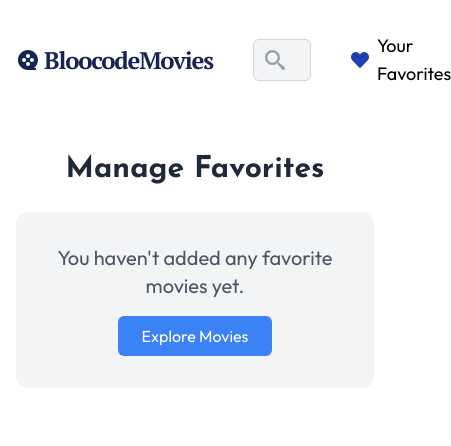
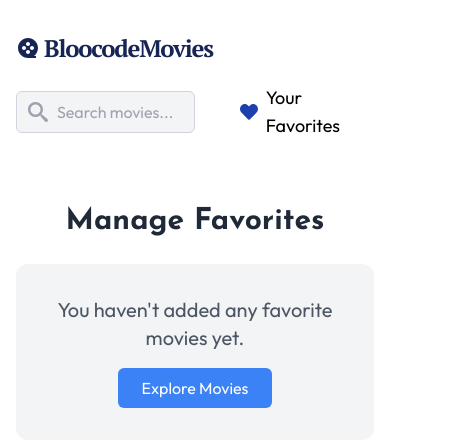
Before and after one commit to GoldieCodes/movie-hub, a Next.js app: page /favorites in a window 390 px wide. Shown: the top 446 px of the page, 451 px wide, since content can reach past the window. Built offline with nearby package versions, Linux system fonts and the light colour scheme.

Commit message:
adjusted menu for mobile responsiveness

```diff
--- a/app/components/Nav.tsx
+++ b/app/components/Nav.tsx
@@ -5,8 +5,8 @@ import { RiMovie2Fill } from "react-icons/ri"
 
 export default function Nav() {
   return (
-    <header className="container mx-auto px-4 py-8 flex items-center justify-between gap-10">
-      <h1 className="text-2xl text-blue-950 logo">
+    <header className="container mx-auto px-4 py-8 lg:flex items-center justify-between gap-10">
+      <h1 className="text-2xl text-blue-950 logo mb-5 lg:mb-0">
         <Link
           href="/"
           className="flex items-center gap-1 tracking-tighter font-semibold"
@@ -16,16 +16,20 @@ export default function Nav() {
         </Link>
       </h1>
 
+      <div className="flex items-center justify-between lg:w-2/3 flex-1">
         <SearchBar />
+        <span className="w-[60%]">
           <Link
             href="/favorites"
-        className="hover:text-blue-900 flex items-center gap-2 text-lg"
+            className="hover:text-blue-900 flex items-center justify-end gap-2 text-lg"
           >
             <span className="text-blue-800">
               <FaHeart />
             </span>{" "}
             Your Favorites
           </Link>
+        </span>
+      </div>
     </header>
   )
 }
--- a/app/components/SearchBar.tsx
+++ b/app/components/SearchBar.tsx
@@ -17,7 +17,7 @@ export default function SearchBar() {
       <input
         type="text"
         placeholder="Search movies..."
-        className="gradient-ring w-full border-[1px] border-gray-300 pl-10 pr-4 py-2 rounded-md bg-gray-100 focus:bg-white focus:outline-none transition-colors"
+        className="gradient-ring w-4/5 lg:w-full border-[1px] border-gray-300 pl-10 pr-4 py-2 rounded-md bg-gray-100 focus:bg-white focus:outline-none transition-colors"
         value={inputValue}
         onChange={(e) => updateValue(e.target.value)}
         onKeyDown={(e) => getInputValue(e)}
```
Lines whose indentation alone changed are shown as unchanged.
